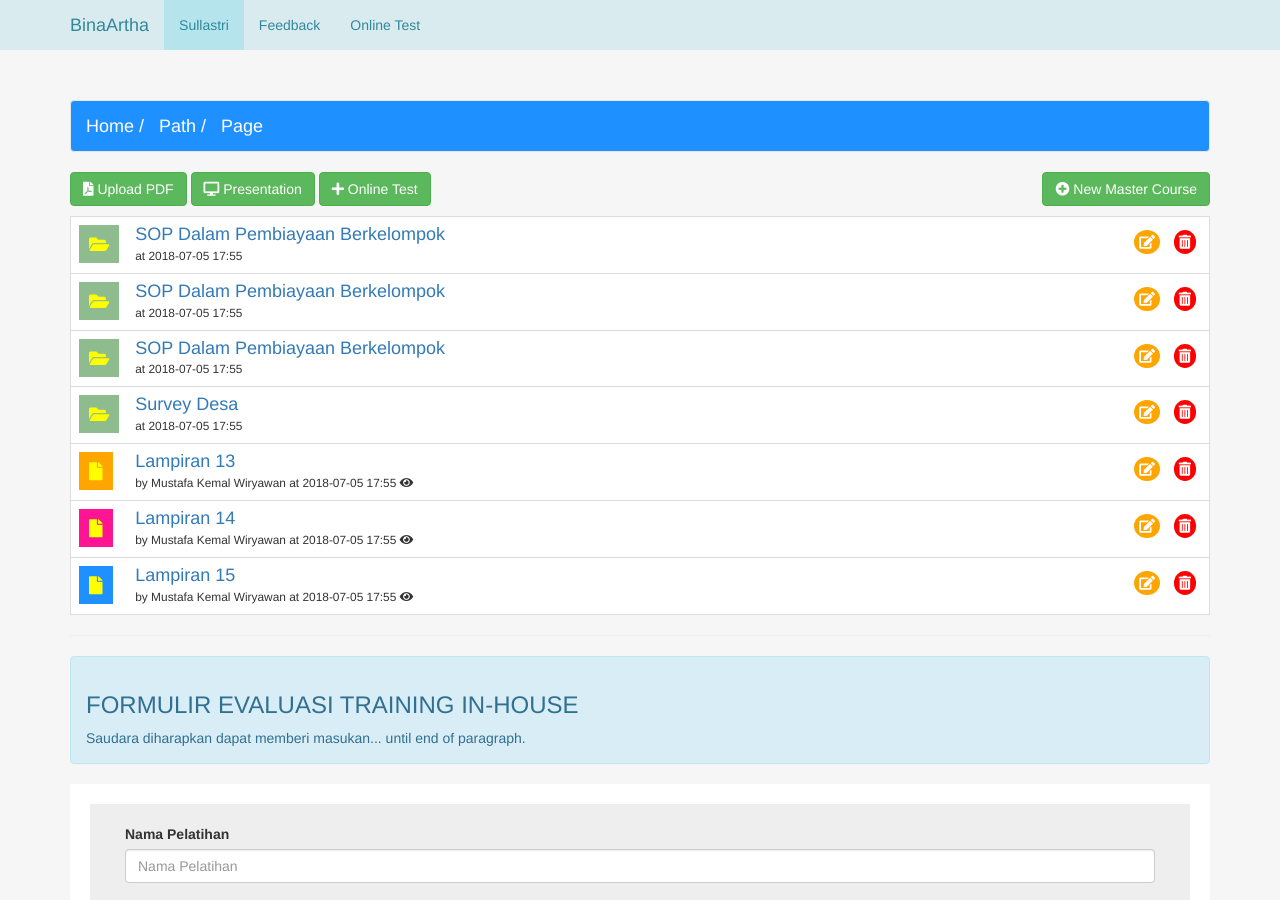
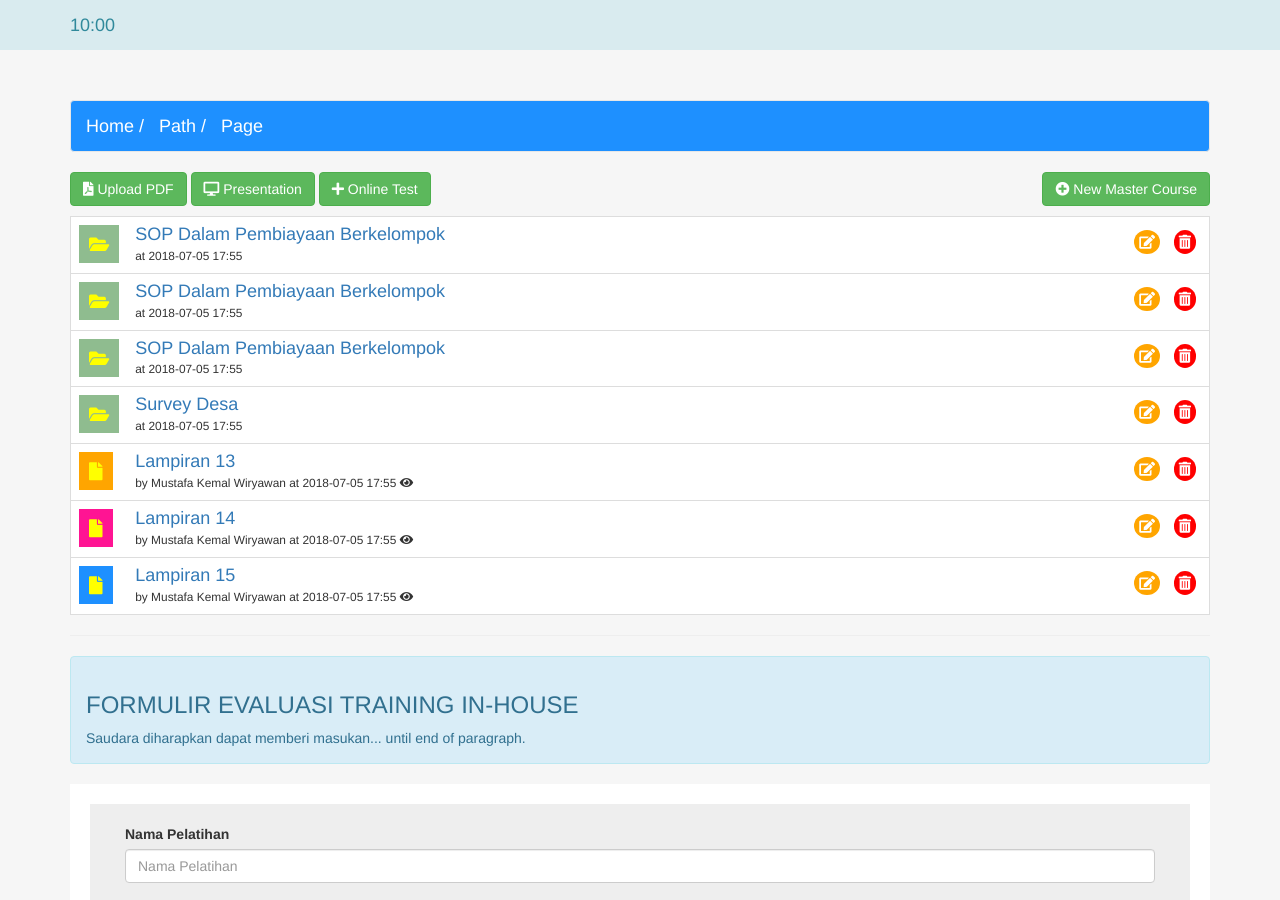
Before and after one commit to kemtol/Bina-Artha, a Jekyll site: the page built from laman/dashboard.md, in a window 1280 px wide and 900 px high. Built offline with Jekyll 4.4.1, drawn with Linux system fonts in a browser that asks for light colours; nearby versions of some CDN libraries.

Commit message:
Update admin.html

```diff
--- a/_layouts/admin.html
+++ b/_layouts/admin.html
@@ -44,6 +44,13 @@
             <li><a href="#contact">Online Test</a></li>
           </ul>
         </div><!--/.nav-collapse -->
+      </div>
+    </nav>
+    <nav id="online--test--header" class="navbar navbar-inverse navbar-fixed-top">
+      <div class="container">
+        <div class="navbar-header">
+          <a class="navbar-brand" href="#">10:00</a>
+        </div>
       </div>
     </nav>
     <!--/. top navbar menu -->
```
